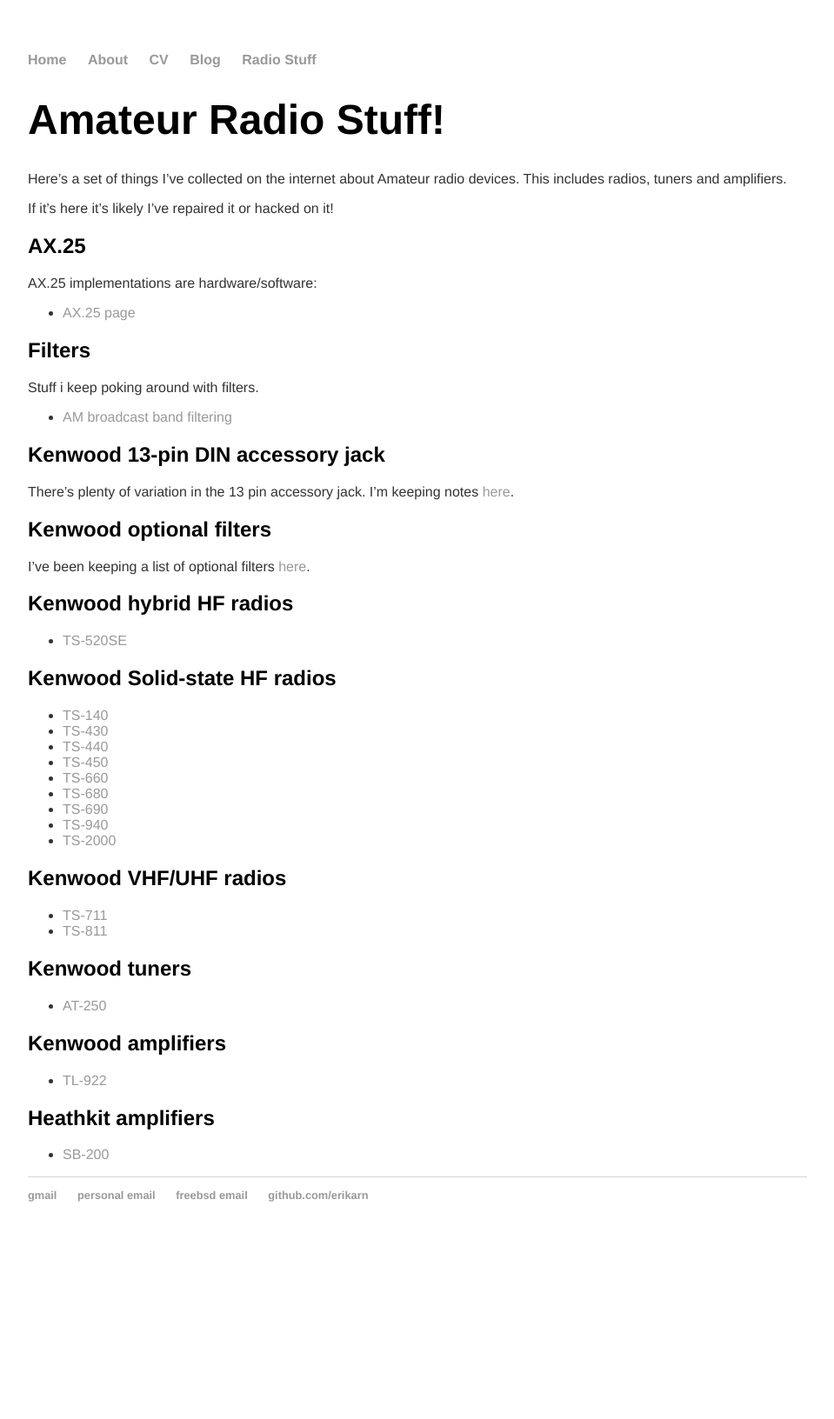
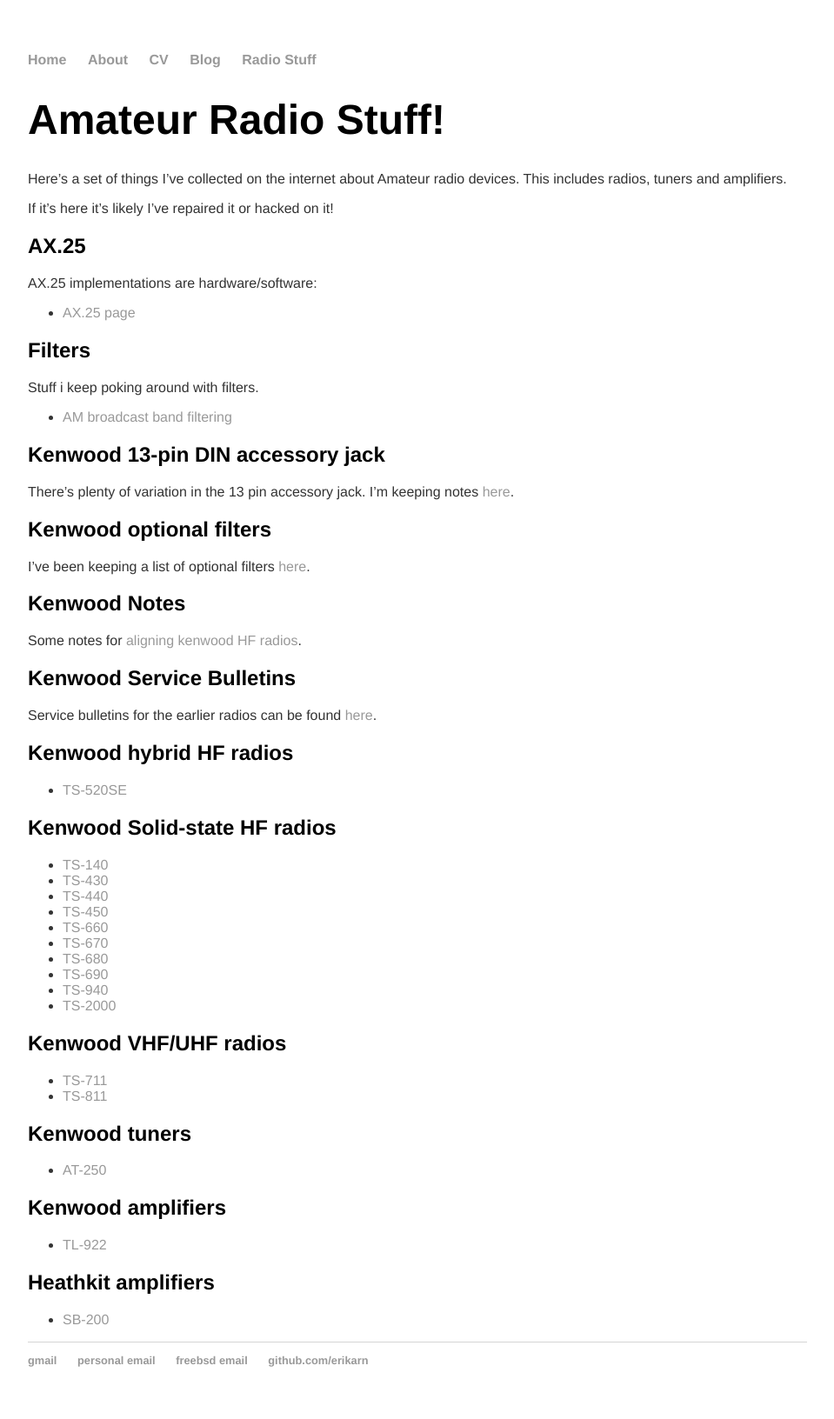
Before and after one commit to erikarn/erikarn.github.io, a Jekyll site: the page built from radio.md, in a window 1280 px wide. Shown: the whole page at 87% size, without its empty margins (160-1119 px from the left). Built offline with Jekyll 4.4.1, drawn with Linux system fonts in a browser that asks for light colours; before the commit the page ends 1442 px from its top, so only the background shows below that.

Commit message:
Add TS-670!

```diff
--- a/radio.md
+++ b/radio.md
@@ -31,6 +31,15 @@
 
 I've been keeping a list of optional filters [here](kenwood-filters.md).
 
+## Kenwood Notes
+
+Some notes for [aligning kenwood HF radios](kenwood-notes.md).
+
+## Kenwood Service Bulletins
+
+Service bulletins for the earlier radios can be found [here](kenwood/SB/sb.md).
+
+
 ## Kenwood hybrid HF radios
 
  * [TS-520SE](kenwood/TS-520SE/notes)
@@ -42,6 +51,7 @@
  * [TS-440](kenwood/TS-440/notes)
  * [TS-450](kenwood/TS-690/notes)
  * [TS-660](kenwood/TS-660/notes)
+ * [TS-670](kenwood/TS-670/notes)
  * [TS-680](kenwood/TS-680/notes)
  * [TS-690](kenwood/TS-690/notes)
  * [TS-940](kenwood/TS-940/notes)
```
Also changed, not shown: kenwood/TS-670/notes.md (added, +53 -0 lines), 3 other files.
